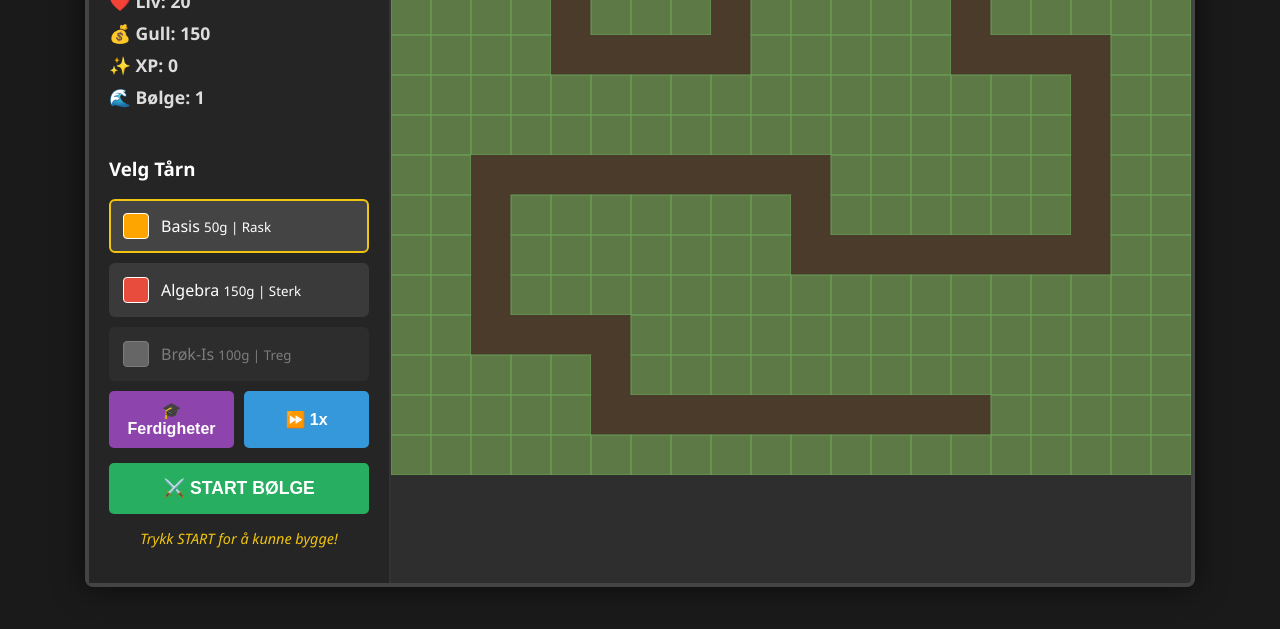
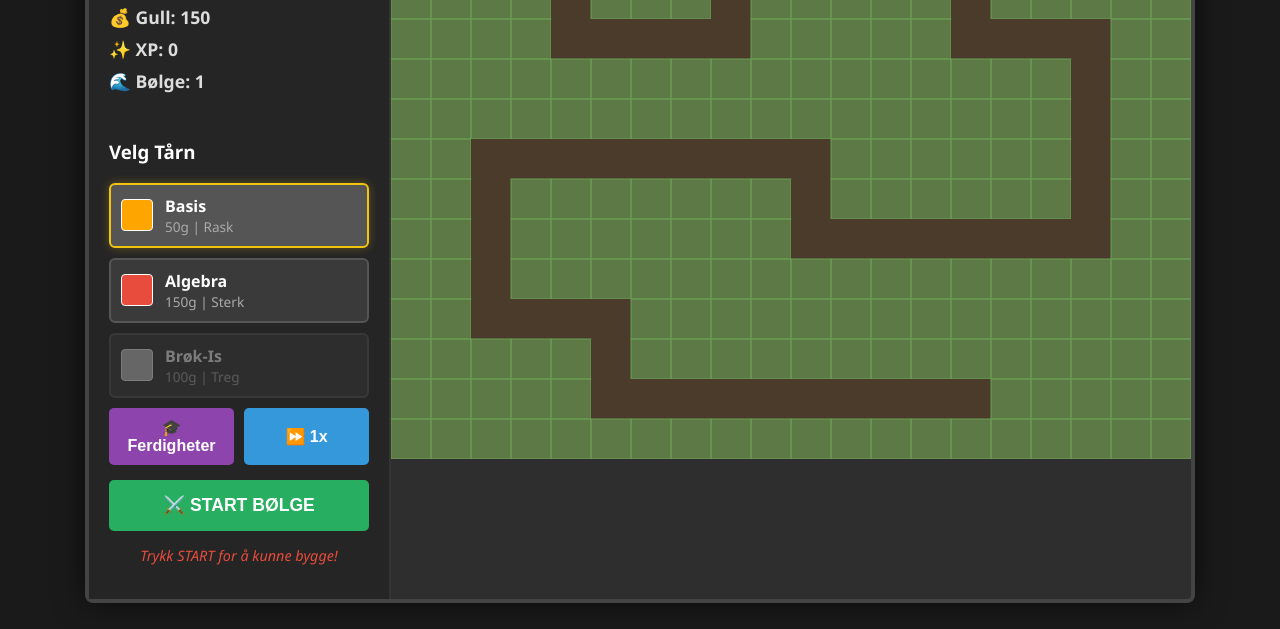
Before and after one commit to EikstuenD/Math_tower-defense_2, a plain HTML site: page index.html in a window 1280 px wide. Shown: the part 171-800 px from the top of the page. Drawn offline with Linux system fonts and the light colour scheme.

Commit message:
Update style.css

```diff
--- a/style.css
+++ b/style.css
@@ -29,12 +29,13 @@ body {
 .stats p { margin: 8px 0; font-size: 1.1em; font-weight: bold; color: #ddd; }
 .controls { margin-top: 20px; }
 
+/* Knappestil */
 .tower-btn {
     background: #3a3a3a;
-    padding: 12px;
+    padding: 10px;
     margin-bottom: 10px;
     cursor: pointer;
-    border: 2px solid transparent;
+    border: 2px solid #555;
     border-radius: 6px;
     display: flex;
     align-items: center;
@@ -42,54 +43,47 @@ body {
 }
 
 .tower-btn:hover { background: #4a4a4a; }
-.tower-btn.selected { border-color: #f1c40f; background: #444; }
+
+/* VIKTIG: Denne klassen styrer markering av valgt tårn */
+.tower-btn.selected {
+    border-color: #f1c40f;
+    background: #555;
+    box-shadow: 0 0 10px rgba(241, 196, 15, 0.3);
+}
+
 .tower-btn.locked { opacity: 0.4; pointer-events: none; filter: grayscale(1); }
 
-.icon { width: 24px; height: 24px; margin-right: 12px; border-radius: 4px; }
-.icon.basic { background: orange; border: 1px solid #fff; }
-.icon.ice { background: cyan; border: 1px solid #fff; }
-.icon.sniper { background: #e74c3c; border: 1px solid #fff; }
+.tower-info { display: flex; flex-direction: column; }
+.tower-info span { font-weight: bold; }
+.tower-info small { color: #aaa; font-size: 0.85em; }
+
+.icon { width: 30px; height: 30px; margin-right: 12px; border-radius: 4px; border: 1px solid #fff;}
+.icon.basic { background: orange; }
+.icon.ice { background: cyan; }
+.icon.sniper { background: #e74c3c; }
 
 .action-buttons { display: flex; gap: 10px; margin-top: 10px; }
 
 .skill-tree-btn, .speed-btn {
-    flex: 1;
-    padding: 10px;
-    border: none;
-    border-radius: 5px;
-    cursor: pointer;
-    font-weight: bold;
-    color: white;
+    flex: 1; padding: 10px; border: none; border-radius: 5px;
+    cursor: pointer; font-weight: bold; color: white;
 }
-
 .skill-tree-btn { background-color: #8e44ad; }
 .speed-btn { background-color: #3498db; }
-.speed-btn.active { background-color: #e67e22; box-shadow: inset 0 0 5px rgba(0,0,0,0.5); }
+.speed-btn.active { background-color: #e67e22; border: 2px solid white; }
 
 .start-wave-btn {
-    width: 100%;
-    padding: 15px;
-    margin-top: 15px;
-    border: none;
-    border-radius: 5px;
-    cursor: pointer;
-    font-weight: bold;
-    font-size: 1.1em;
-    background-color: #27ae60;
-    color: white;
-    transition: 0.2s;
+    width: 100%; padding: 15px; margin-top: 15px;
+    border: none; border-radius: 5px; cursor: pointer;
+    font-weight: bold; font-size: 1.1em;
+    background-color: #27ae60; color: white;
 }
-.start-wave-btn:hover { background-color: #2ecc71; transform: scale(1.02); }
-.start-wave-btn:disabled { background-color: #555; cursor: not-allowed; transform: none; }
+.start-wave-btn:hover { background-color: #2ecc71; }
+.start-wave-btn:disabled { background-color: #555; cursor: not-allowed; opacity: 0.5; }
 
-#status-msg {
-    text-align: center;
-    margin-top: 15px;
-    font-style: italic;
-    font-size: 0.9em;
-}
-.status-waiting { color: #f1c40f; }
-.status-active { color: #e74c3c; }
+#status-msg { text-align: center; margin-top: 15px; font-style: italic; font-size: 0.9em; }
+.status-waiting { color: #e74c3c; } /* Rød tekst når man venter */
+.status-active { color: #f1c40f; font-weight: bold; } /* Gul tekst når man spiller */
 
 .canvas-wrapper { position: relative; }
 canvas { display: block; background-color: #5d7a46; cursor: crosshair; }
@@ -97,7 +91,7 @@ canvas { display: block; background-color: #5d7a46; cursor: crosshair; }
 /* Modals */
 .modal {
     position: fixed; top: 0; left: 0; width: 100%; height: 100%;
-    background: rgba(0,0,0,0.85);
+    background: rgba(0,0,0,0.85); /* Mørkere bakgrunn for pause-følelse */
     display: flex; justify-content: center; align-items: center;
     z-index: 100;
 }
@@ -105,10 +99,9 @@ canvas { display: block; background-color: #5d7a46; cursor: crosshair; }
 .modal-content {
     background: #333; padding: 30px; border-radius: 12px;
     text-align: center; border: 2px solid #f1c40f; min-width: 320px;
-    box-shadow: 0 0 20px #000;
 }
 .math-problem { font-size: 2.5em; margin: 20px 0; font-weight: bold; color: #f1c40f; }
-input[type="number"] { padding: 12px; font-size: 1.3em; width: 160px; margin-bottom: 20px; border-radius: 5px; border: none; text-align: center; }
+input[type="number"] { padding: 12px; font-size: 1.3em; width: 160px; margin-bottom: 20px; text-align: center; }
 button { padding: 10px 20px; cursor: pointer; border-radius: 5px; border: none; font-weight: bold; font-size: 1em; }
 .skill-tree { display: flex; gap: 20px; justify-content: center; margin: 20px 0; }
 .skill-node { background: #444; padding: 20px; border: 1px solid #666; border-radius: 8px; width: 200px; }
```
